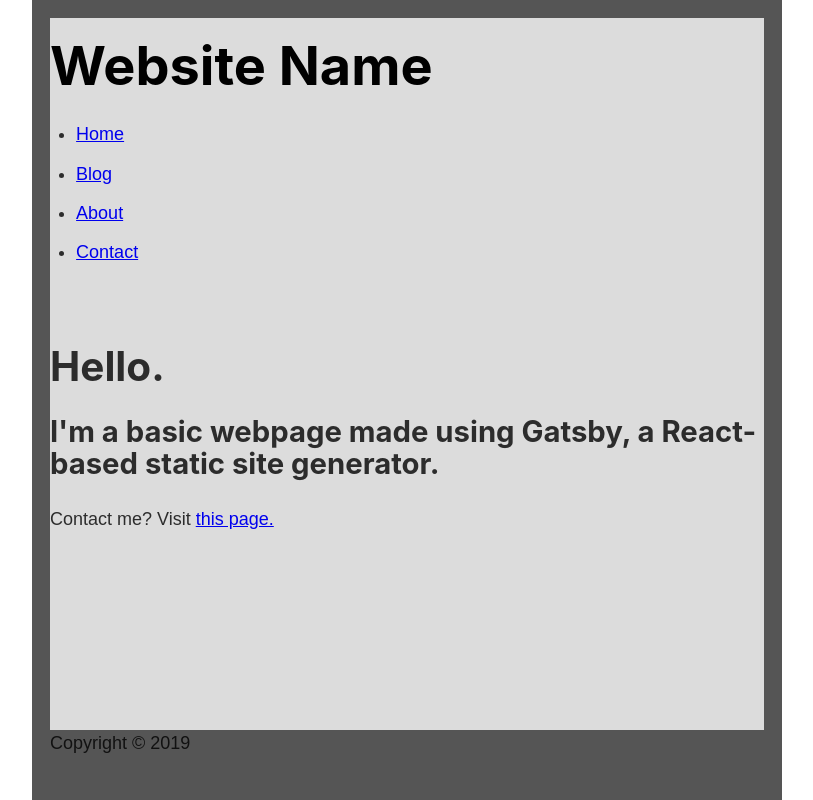
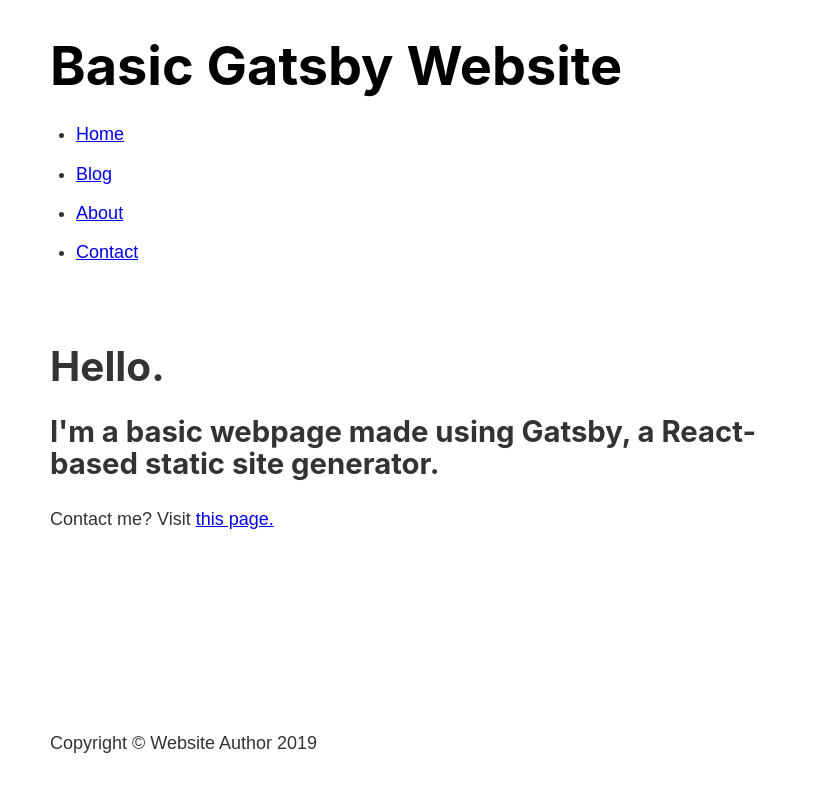
Before and after one commit to martink-rsa/Basic-Gatsby-Webpage, a Gatsby site: page / in a window 1280 px wide. Shown: the whole page, without its empty margins (233-1046 px from the left). Built offline with nearby package versions, Linux system fonts and the light colour scheme; Gatsby itself is replaced by a stand-in of ours.

```diff
--- a/gatsby-config.js
+++ b/gatsby-config.js
@@ -5,6 +5,10 @@
  */
 
 module.exports = {
+  siteMetadata: {
+    title: 'Basic Gatsby Website',
+    author: 'Website Author',
+  },
   plugins: ['gatsby-plugin-sass'],
   /* Your site config here */
 };
--- a/package.json
+++ b/package.json
@@ -6,7 +6,7 @@
   "license": "MIT",
   "scripts": {
     "build": "gatsby build",
-    "develop": "gatsby develop",
+    "develop": "env-cmd -f .env.development gatsby develop",
     "format": "prettier --write \"**/*.{js,jsx,json,md}\"",
     "start": "npm run develop",
     "serve": "gatsby serve",
@@ -21,6 +21,7 @@
     "react-dom": "^16.12.0"
   },
   "devDependencies": {
+    "env-cmd": "^10.0.1",
     "eslint": "^6.7.1",
     "eslint-config-airbnb": "^18.0.1",
     "eslint-config-prettier": "^6.7.0",
--- a/src/Components/Footer/Footer.js
+++ b/src/Components/Footer/Footer.js
@@ -1,9 +1,24 @@
 import React from 'react';
+import { graphql, useStaticQuery } from 'gatsby';
 
-const Footer = () => (
-  <footer>
-    <p>Copyright © {new Date().getFullYear()}</p>
-  </footer>
-);
+const Footer = () => {
+  const data = useStaticQuery(graphql`
+    query {
+      site {
+        siteMetadata {
+          author
+        }
+      }
+    }
+  `);
+
+  return (
+    <footer>
+      <p>
+        Copyright © {data.site.siteMetadata.author} {new Date().getFullYear()}
+      </p>
+    </footer>
+  );
+};
 
 export default Footer;
--- a/src/Components/Header/Header.js
+++ b/src/Components/Header/Header.js
@@ -1,13 +1,24 @@
 import React from 'react';
-import { Link } from 'gatsby';
+import { Link, graphql, useStaticQuery } from 'gatsby';
 
-// import './Header.module.scss';
 import headerStyles from './Header.module.scss';
 
-const Header = () => (
+const Header = () => {
+  const data = useStaticQuery(graphql`
+    query {
+      site {
+        siteMetadata {
+          title
+        }
+      }
+    }
+  `);
+  return (
     <header className={headerStyles.header}>
       <h1>
-      <Link className={headerStyles.title}>Website Name</Link>
+        <Link className={headerStyles.title}>
+          {data.site.siteMetadata.title}
+        </Link>
       </h1>
       <nav>
         <ul className={headerStyles.navList}>
@@ -51,5 +62,6 @@ const Header = () => (
       </nav>
     </header>
   );
+};
 
 export default Header;
--- a/src/Components/Layout/Layout.module.scss
+++ b/src/Components/Layout/Layout.module.scss
@@ -6,10 +6,8 @@
   margin: 0 auto;
   max-width: 750px;
   padding: 1rem;
-  background: #555;
 }
 
 .content {
   flex-grow: 1;
-  background: gainsboro;
 }
--- a/src/pages/index.js
+++ b/src/pages/index.js
@@ -9,7 +9,7 @@ const IndexPage = () => {
     <Layout>
       <h1>Hello.</h1>
       <h2>
-        I'm a basic webpage made using Gatsby, a React-based static site
+        I&apos;m a basic webpage made using Gatsby, a React-based static site
         generator.
       </h2>
       <p>
```
Also changed, not shown: 1 other file. Lines whose indentation alone changed are shown as unchanged.
